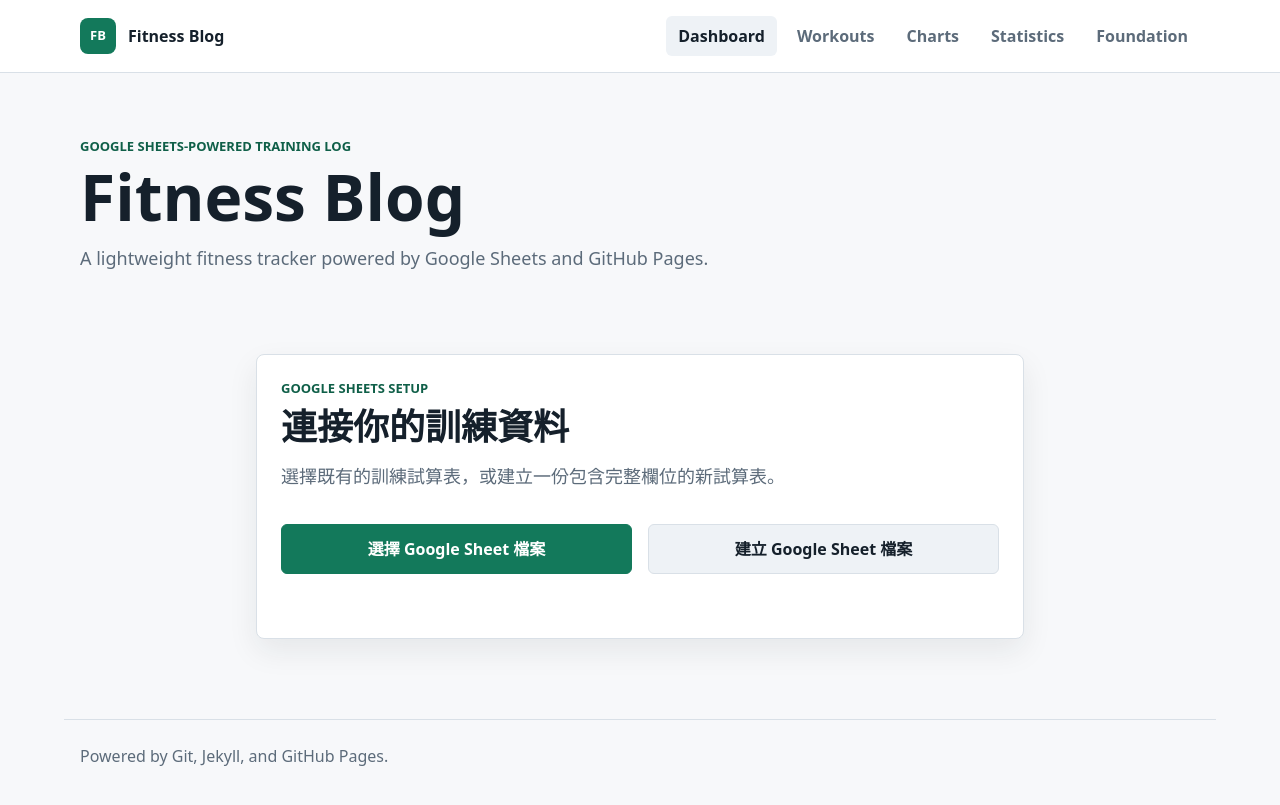
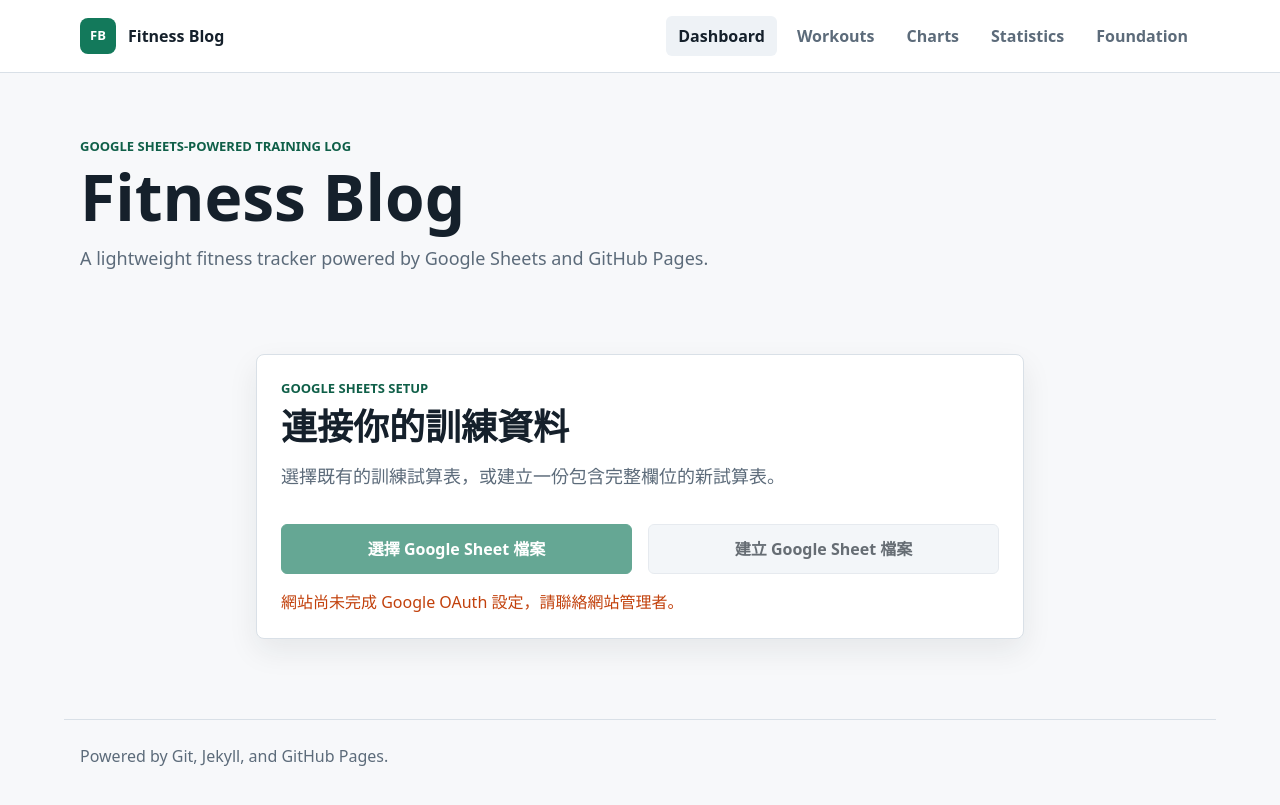
Before and after one commit to jyunyihaung/fitness-blog, a Jekyll site: the page built from index.html, in a window 1280 px wide. Shown: the top 805 px of the page. Built offline with Jekyll 4.4.1, drawn with Linux system fonts in a browser that asks for light colours; some of the changed lines change nothing that is shown.

Commit message:
Enhance Google OAuth setup with error handling and initialization checks; update configuration in _config.yml

```diff
--- a/_config.yml
+++ b/_config.yml
@@ -10,8 +10,13 @@
 # Sessions and Sets sheets matching DATA_MODEL.md.
 google_sheets:
   spreadsheet_id: ""
+  # Public browser configuration. Register `url` above (without `baseurl`) as
+  # an Authorized JavaScript origin for this Web application OAuth client.
   oauth_client_id: ""
+  # Restrict this browser key to Google Picker API and this Pages URL:
+  # https://jyunyihaung.github.io/fitness-blog/*
   picker_api_key: ""
+  # Google Cloud project number (digits), not its project ID.
   picker_app_id: ""
 
 markdown: kramdown
--- a/_layouts/default.html
+++ b/_layouts/default.html
@@ -3,6 +3,7 @@
   <head>
     <meta charset="utf-8">
     <meta name="viewport" content="width=device-width, initial-scale=1">
+    <meta name="referrer" content="no-referrer-when-downgrade">
     <meta name="description" content="{{ site.description | escape }}">
     <title>
       {%- if page.title -%}
--- a/assets/js/main.js
+++ b/assets/js/main.js
@@ -144,13 +144,33 @@
   }
 }
 
-function initializeOAuthSetup() {
+async function initializeOAuthSetup() {
   const config = window.FitnessConfig?.googleSheets ?? {};
   const oauth = new GoogleOAuthClient(config.oauthClientId);
   const selectButton = document.querySelector("[data-select-sheet]");
   const createButton = document.querySelector("[data-create-sheet]");
   const reconnectButton = document.querySelector("[data-reconnect-sheet]");
   const selected = getSelectedSpreadsheet();
+
+  if (!config.oauthClientId?.trim()) {
+    setSetupBusy(true);
+    setSetupStatus("網站尚未完成 Google OAuth 設定，請聯絡網站管理者。", "error");
+    document.documentElement.dataset.ready = "configuration-error";
+    return false;
+  }
+
+  setSetupBusy(true);
+  setSetupStatus("正在準備 Google 授權…");
+  try {
+    // Load GIS before a user gesture so mobile browsers do not block the
+    // authorization popup while waiting for a remote script to download.
+    await oauth.initialize();
+  } catch (error) {
+    setSetupStatus(describeError(error), "error");
+    document.documentElement.dataset.ready = "configuration-error";
+    return false;
+  }
+  setSetupBusy(false);
 
   if (selected) {
     reconnectButton.hidden = false;
@@ -183,15 +203,16 @@
     const spreadsheet = await validateSpreadsheet(current.id, accessToken);
     await loadDashboard(spreadsheet, accessToken);
   }));
+  return true;
 }
 
 async function initializeApp() {
-  initializeOAuthSetup();
   setAppVisible(false);
+  const oauthReady = await initializeOAuthSetup();
 
   const publicSpreadsheetId = window.FitnessConfig?.googleSheets?.spreadsheetId?.trim();
   if (!publicSpreadsheetId) {
-    document.documentElement.dataset.ready = "setup";
+    if (oauthReady) document.documentElement.dataset.ready = "setup";
     return;
   }
 
--- a/assets/js/oauth.js
+++ b/assets/js/oauth.js
@@ -34,12 +34,24 @@
     this.tokenClient = null;
     this.accessToken = null;
     this.expiresAt = 0;
+    this.initialization = null;
   }
 
   async initialize() {
     if (!this.clientId) throw new Error("Google OAuth client ID is not configured.");
-    await loadScript(GIS_SRC, "google-identity-services");
-    if (!window.google?.accounts?.oauth2) throw new Error("Google Identity Services is unavailable.");
+    if (!this.initialization) {
+      this.initialization = loadScript(GIS_SRC, "google-identity-services")
+        .then(() => {
+          if (!window.google?.accounts?.oauth2) {
+            throw new Error("Google Identity Services is unavailable.");
+          }
+        })
+        .catch((error) => {
+          this.initialization = null;
+          throw error;
+        });
+    }
+    return this.initialization;
   }
 
   async requestAccessToken() {
```
